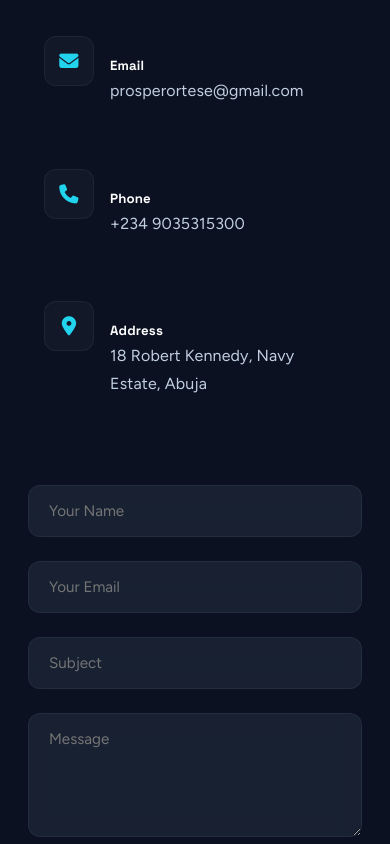
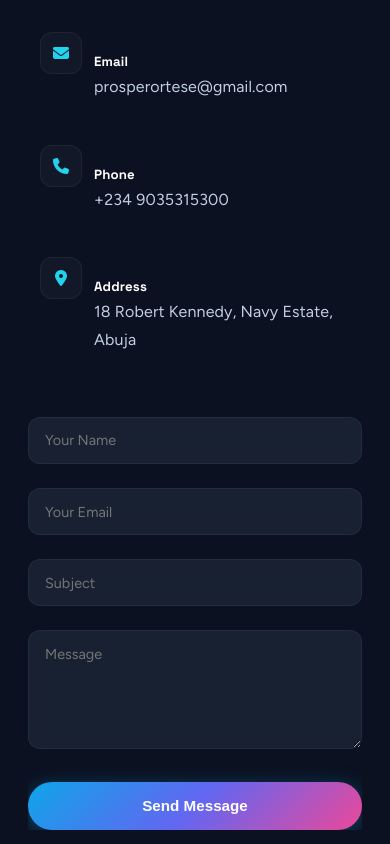
Before and after one commit to prosperDeprogrammer/prosportfolio, a plain HTML site: page index.html in a window 390 px wide. Shown: the part 7580-8424 px from the top of the page. Drawn offline with nearby package versions, Linux system fonts and the light colour scheme.

Commit message:
pros update

```diff
--- a/css/modern.css
+++ b/css/modern.css
@@ -664,6 +664,16 @@ a:hover {
     gap: 4rem;
 }
 
+/* Prevent grid children from overflowing on small screens */
+.contact-grid>* {
+    min-width: 0;
+    width: 100%;
+}
+
+.contact-form {
+    width: 100%;
+}
+
 .contact-info-item {
     display: flex;
     align-items: flex-start;
@@ -859,4 +869,35 @@ a:hover {
     .skills-grid {
         grid-template-columns: repeat(2, 1fr);
     }
+
+    /* ---- Contact form fixes for small phones ---- */
+    .contact-grid {
+        gap: 2rem;
+    }
+
+    .contact-form {
+        width: 100%;
+        overflow: hidden;
+    }
+
+    .form-control-modern {
+        padding: 0.85rem 1rem;
+        font-size: 0.9rem;
+        /* Ensure inputs never exceed viewport */
+        max-width: 100%;
+        box-sizing: border-box;
+    }
+
+    .contact-info-item {
+        padding: 0.75rem;
+        margin-bottom: 1.25rem;
+    }
+
+    .contact-icon {
+        width: 42px;
+        height: 42px;
+        font-size: 1rem;
+        margin-right: 0.75rem;
+        flex-shrink: 0;
+    }
 }
```
